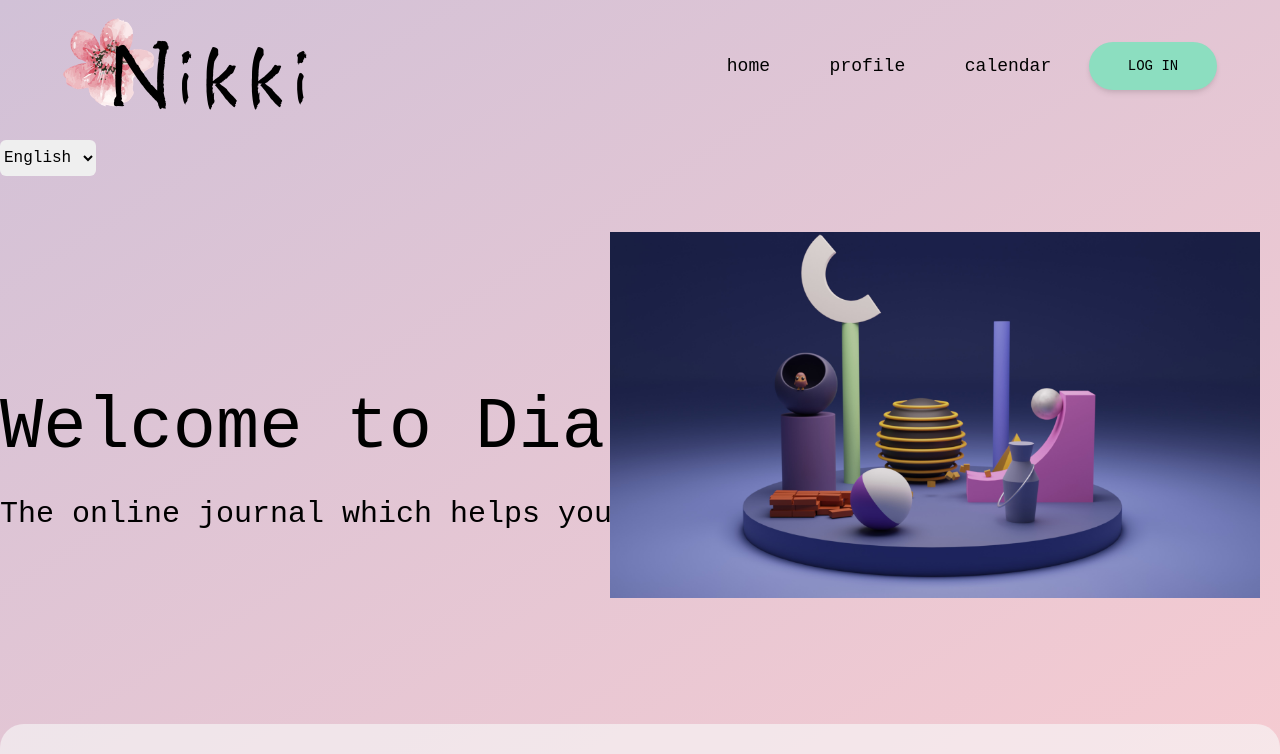
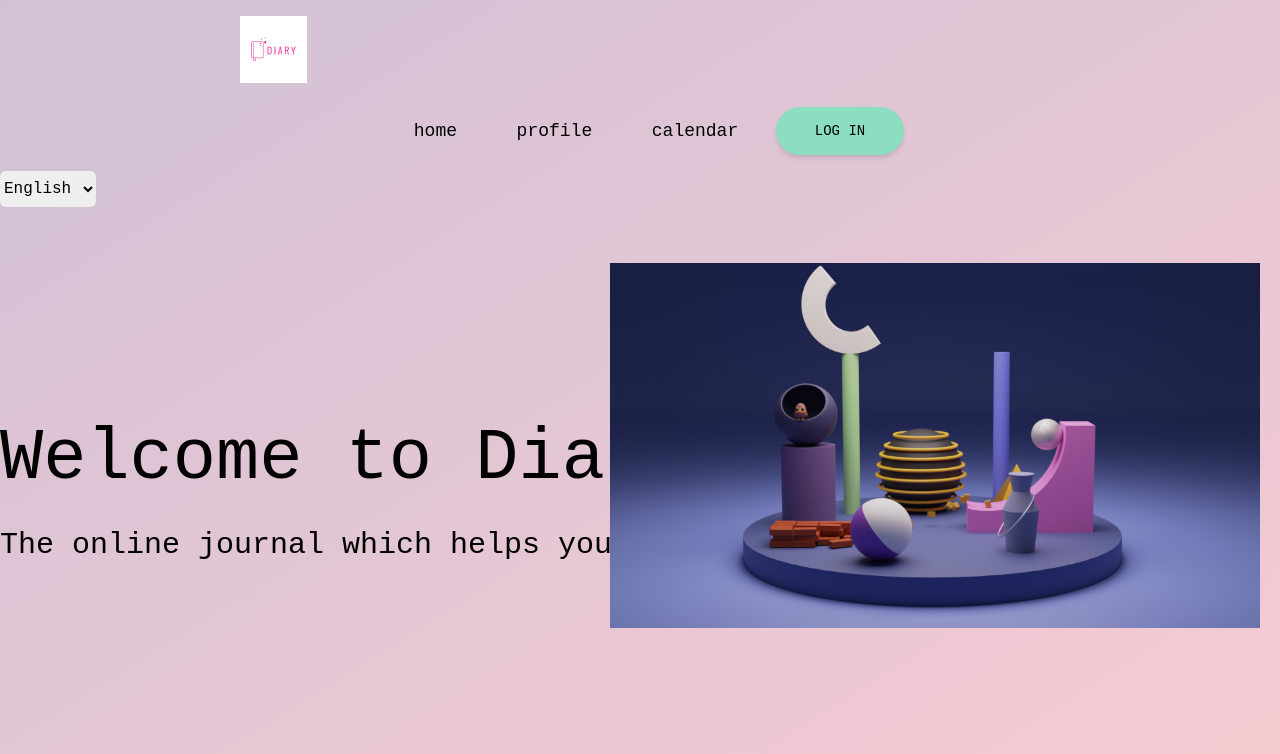
Before and after one commit to PhamDuyTruong/diary-app, a React (Create React App) app: page / in a window 1280 px wide. Shown: the top 754 px of the page. Built offline with nearby package versions, Linux system fonts and the light colour scheme.

Commit message:
add logo

```diff
--- a/src/Components/Navbar.js
+++ b/src/Components/Navbar.js
@@ -7,10 +7,10 @@ const NavBar = () => (
     <nav className="h-full flex justify-around flex-wrap">
       <div className="flex items-center py-4">
         <img
-          src="/img/logo.png"
+          src="/img/diary.jpg"
           alt="welcome message"
-          className="w-6/12"
-          width="50"
+          className="w-1/12"
+          width="20"
           height="20"
         />
       </div>
```
Also changed, not shown: public/img/diary.jpg (added).
